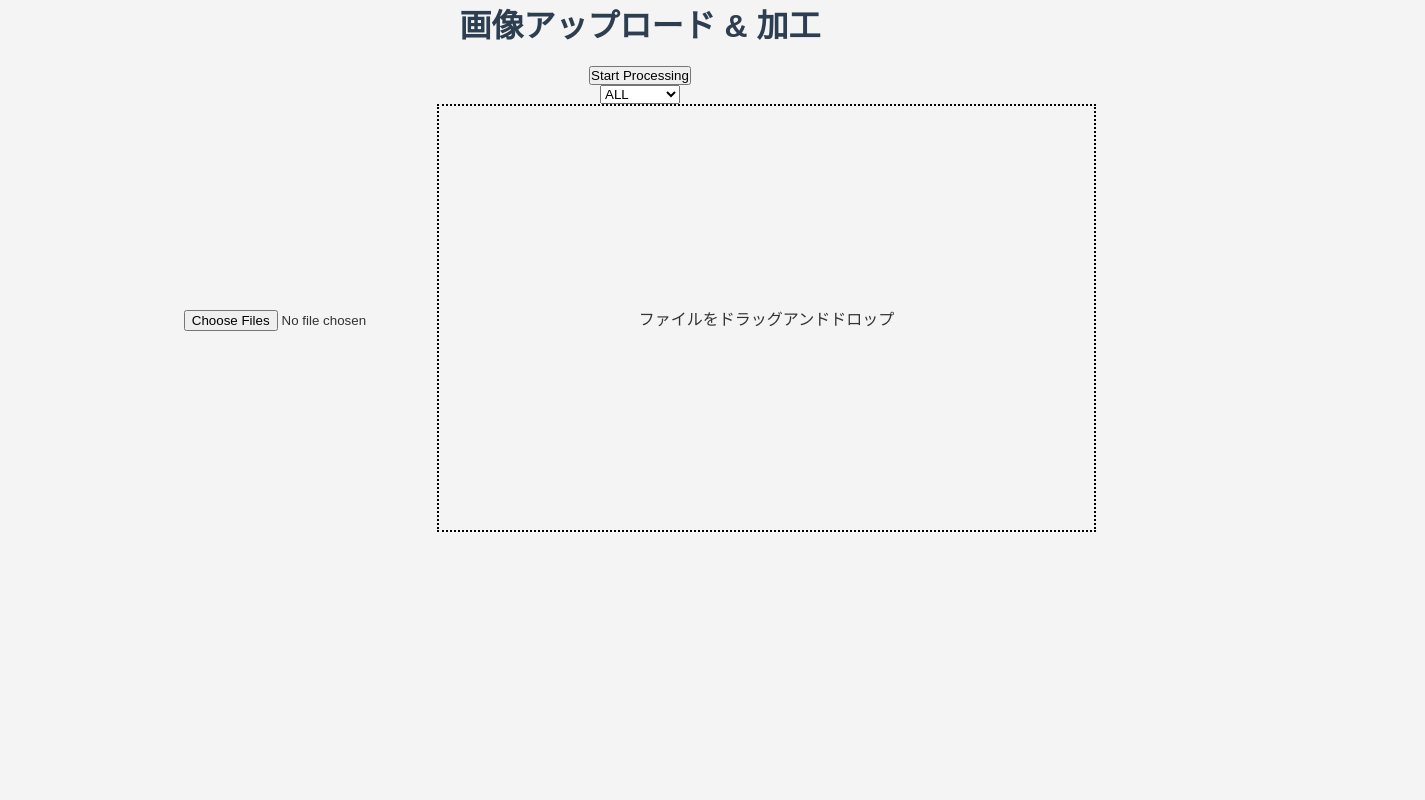
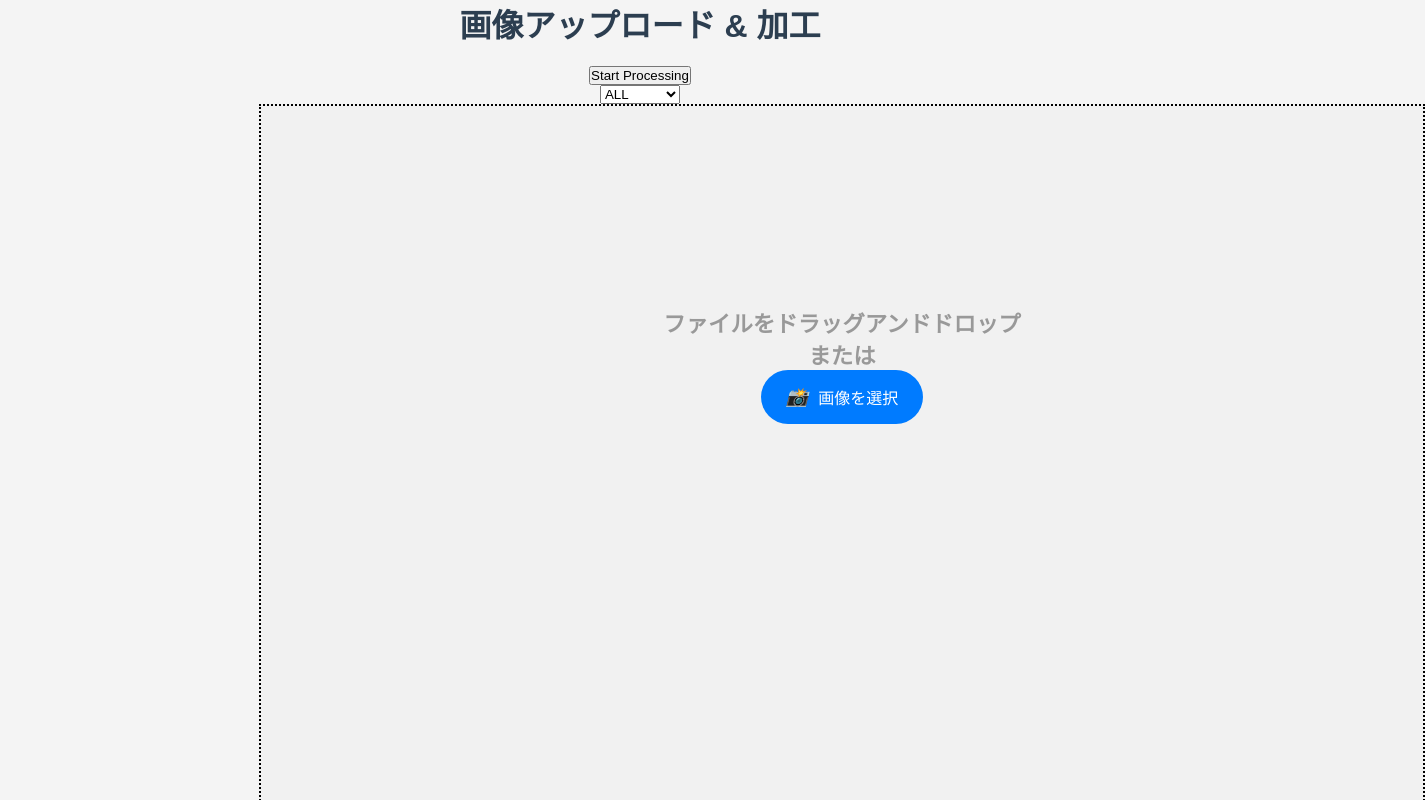
Before and after one commit to HiroNaka1211/image_processing_app, a React (Create React App) app in the folder frontend/: page / in a window 1280 px wide. Shown: the top 800 px of the page, 1425 px wide, since content can reach past the window. Built offline with nearby package versions, Linux system fonts and the light colour scheme.

Commit message:
merged file input button and drag-and-drop area

```diff
--- a/frontend/src/App.tsx
+++ b/frontend/src/App.tsx
@@ -1,8 +1,7 @@
 import React from "react";
-import { useState, useRef } from "react";
+import { useState } from "react";
 import "./App.css";
-import FileInput from "./components/FileInput/FileInput";
-import DragDropArea from "./components/DragDropArea";
+import DragDropArea from "./components/DragAndDrop/DragDropArea";
 import InputImages from "./components/InputImages/InputImages";
 import ProcessingType from "./components/ProcessingType";
 import EditedImages from "./components/EditedImages/EditedImages";
@@ -36,8 +35,11 @@ function App() {
       <div className="upload-container">
         <button onClick={handleClick}>Start Processing</button>
         <ProcessingType processingSelect={setProcessing} />
-        <FileInput fileSelect={handleFileSelect} />
-        <DragDropArea fileSelect={handleFileSelect} />
+        <DragDropArea
+          fileSelect={handleFileSelect}
+          imageNum={images.length}
+          setEditedImage={setEditedImages}
+        />
         <InputImages images={images} setImages={setImages} />
         <EditedImages
           editedImages={editedImages}
--- /dev/null
+++ b/frontend/src/components/DragAndDrop/DragAndDrop.module.css
@@ -0,0 +1,62 @@
+.dragArea {
+  background-color: #f1f1f1;
+  /* display: inline-block; */
+  padding: 20px;
+  margin: 0 auto;
+  border: #aaa dashed 3px;
+  min-height: 400px; /* 高さを広げる */
+  width: 100%; /* 横幅を親要素に合わせる */
+  max-width: 900px; /* 最大幅を設定して大きすぎないようにする（必要に応じて調整） */
+  display: flex;
+  flex-direction: column;
+  justify-content: center; /* Align items vertically in the center */
+  align-items: center; /* Align items horizontally in the center */
+  gap: 20px;
+}
+
+.dragArea p {
+  color: #999;
+  font-weight: bold;
+  font-size: 20px;
+  font-size: 1.4rem;
+}
+
+input {
+  display: none;
+}
+
+.inputBtn {
+  background-color: #007bff;
+  color: white;
+  font-size: 16px;
+  padding: 15px 25px;
+  border: none;
+  border-radius: 50px;
+  cursor: pointer;
+  display: inline-flex;
+  align-items: center;
+  transition: background-color 0.3s ease, transform 0.3s ease;
+}
+
+.inputBtn:hover {
+  background-color: #0056b3;
+  transform: scale(1.05); /* ボタンが少し大きくなる */
+}
+
+.inputBtn:active {
+  background-color: #004085;
+}
+
+.inputBtn i {
+  margin-right: 10px; /* アイコンとテキストの間にスペースを追加 */
+}
+
+/* アイコンのスタイル */
+.icon {
+  font-size: 18px;
+}
+
+/* 非表示のinput[type="file"] */
+.inputElem {
+  display: none;
+}
--- /dev/null
+++ b/frontend/src/components/DragAndDrop/DragDropArea.tsx
@@ -0,0 +1,82 @@
+import React, { useRef } from "react";
+import style from "./DragAndDrop.module.css";
+
+type FileInputProps = {
+  fileSelect: (newFiles: File[]) => void;
+  imageNum: number;
+  setEditedImage: React.Dispatch<React.SetStateAction<EditedImageType[]>>;
+};
+
+function DropArea({ fileSelect, imageNum, setEditedImage }: FileInputProps) {
+  const dragover = (event: React.DragEvent<HTMLDivElement>) => {
+    event.preventDefault();
+  };
+
+  const drop = (event: React.DragEvent<HTMLDivElement>) => {
+    event.preventDefault();
+    const selectedimages: Object | null = event.dataTransfer.files;
+    // console.log(selectedimages);
+    if (selectedimages) {
+      const key = Object.keys(selectedimages);
+      const images: File[] = Object.values(selectedimages);
+      fileSelect(images);
+      setEditedImage([]);
+    }
+  };
+
+  const inputElem = useRef<HTMLInputElement | null>(null);
+  const handleClick = () => {
+    console.log(inputElem);
+    if (inputElem.current) {
+      inputElem.current.click();
+    }
+  };
+
+  const handleFileSelct = (
+    event: React.ChangeEvent<HTMLInputElement>
+  ): void => {
+    //received uploaded Images
+    const selectedImages: FileList | null = event.target.files;
+    //Check if there are any selected files
+    if (selectedImages) {
+      const files = Array.from(selectedImages);
+      fileSelect(files);
+      setEditedImage([]);
+    }
+  };
+
+  return (
+    <div>
+      {imageNum < 1 ? (
+        <div>
+          <div
+            className={style.dragArea}
+            id="imageArea"
+            onDragOver={dragover}
+            onDrop={drop}
+          >
+            <p>ファイルをドラッグアンドドロップ</p>
+            <p>または</p>
+            <input
+              className={style.inputElem}
+              type="file"
+              ref={inputElem}
+              multiple
+              accept="image/*"
+              onChange={handleFileSelct}
+            />
+            <button
+              className={style.inputBtn}
+              type="button"
+              onClick={handleClick}
+            >
+              <i className={style.icon}>📸</i>画像を選択
+            </button>
+          </div>
+        </div>
+      ) : null}
+    </div>
+  );
+}
+
+export default DropArea;
--- a/frontend/src/components/DragDropArea.tsx
+++ /dev/null
@@ -1,30 +0,0 @@
-import React from "react";
-
-type FileInputProps = {
-  fileSelect: (newFiles: File[]) => void;
-};
-
-function DropArea({ fileSelect }: FileInputProps) {
-  const dragover = (event: React.DragEvent<HTMLDivElement>) => {
-    event.preventDefault();
-  };
-
-  const drop = (event: React.DragEvent<HTMLDivElement>) => {
-    event.preventDefault();
-    const selectedimages: Object | null = event.dataTransfer.files;
-    // console.log(selectedimages);
-    if (selectedimages) {
-      const key = Object.keys(selectedimages);
-      const images: File[] = Object.values(selectedimages);
-      fileSelect(images);
-    }
-  };
-
-  return (
-    <div id="imageArea" onDragOver={dragover} onDrop={drop}>
-      ファイルをドラッグアンドドロップ
-    </div>
-  );
-}
-
-export default DropArea;
```
